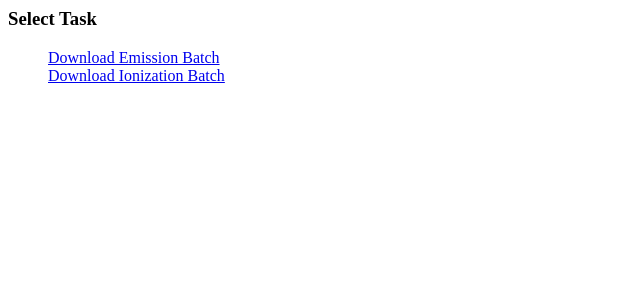
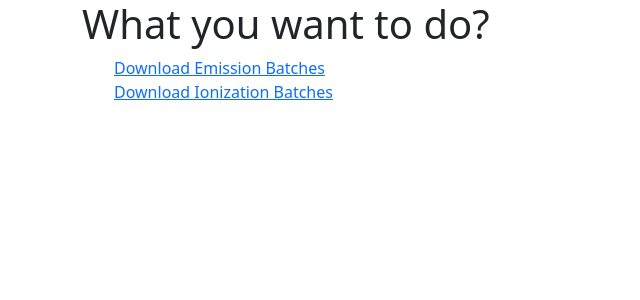
Before and after one commit to tbhaxor/CloudyInterpolator, a Django app: page / in a window 1280 px wide. Shown: the top 300 px of the page, without its empty margins (0-640 px from the left). Run offline with Django 4.2, Linux system fonts and the light colour scheme; parts of the project's set-up code (start-up, migrations or seed data) failed here and were passed over.

Commit message:
add stylings

```diff
--- a/emission/urls.py
+++ b/emission/urls.py
@@ -4,6 +4,6 @@ from .views import DownloadFileView, InterpolateView
 
 app_name = 'emission'
 urlpatterns = [
-    path('interpolate/', InterpolateView.as_view(), name='interpolate'),
+    path('download/', InterpolateView.as_view(), name='get-download-batch'),
     path('download/<int:batch_id>/', DownloadFileView.as_view(), name='download')
 ]
--- a/emission/views.py
+++ b/emission/views.py
@@ -37,7 +37,7 @@ if is_server_running():
 
 class InterpolateView(FormView):
     form_class = InterpolateForm
-    template_name = 'emission/interpolate.html'
+    template_name = 'emission/download_batches.html'
 
     def _get_nearest_neighbours(self, nH, temperature, metallicity, redshift):
         i_vals, j_vals, k_vals, l_vals = None, None, None, None
--- a/ionization/urls.py
+++ b/ionization/urls.py
@@ -4,6 +4,6 @@ from .views import DownloadFileView, InterpolateView
 
 app_name = 'ionization'
 urlpatterns = [
-    path('interpolate/', InterpolateView.as_view(), name='interpolate'),
+    path('download/', InterpolateView.as_view(), name='get-download-batch'),
     path('download/<int:batch_id>/', DownloadFileView.as_view(), name='download')
 ]
--- a/ionization/views.py
+++ b/ionization/views.py
@@ -35,7 +35,7 @@ if is_server_running():
 
 
 class InterpolateView(FormView):
-    template_name = 'ionization/interpolate.html'
+    template_name = 'ionization/download_batches.html'
     form_class = InterpolateForm
     inv_weight = 0
 
--- /dev/null
+++ b/templates/layouts/base.html
@@ -0,0 +1,25 @@
+<!DOCTYPE html>
+<html lang="en">
+<head>
+    <meta charset="UTF-8">
+    <meta http-equiv="X-UA-Compatible" content="IE=edge">
+    <meta name="viewport" content="width=device-width, initial-scale=1.0">
+    <title>{% block title %} {% endblock %}</title>
+    <link href="https://cdn.jsdelivr.net/npm/bootstrap@5.0.2/dist/css/bootstrap.min.css" rel="stylesheet" integrity="sha384-EVSTQN3/azprG1Anm3QDgpJLIm9Nao0Yz1ztcQTwFspd3yD65VohhpuuCOmLASjC" crossorigin="anonymous">
+    {% block extra_styles %}
+    {% endblock %}
+    {% block head_scripts %}
+    {% endblock %}
+</head>
+<body>
+    <main class="container">
+        {% block main %}
+        {% endblock %}
+    </main>
+
+    <script src="https://code.jquery.com/jquery-3.6.3.min.js" defer></script>
+    <script src="https://cdn.jsdelivr.net/npm/bootstrap@5.0.2/dist/js/bootstrap.bundle.min.js" defer></script>
+    {% block body_scripts %}
+    {% endblock %}
+</body>
+</html>
--- a/templates/navigation.html
+++ b/templates/navigation.html
@@ -1,17 +1,17 @@
-<html>
-    <head>
-        <title>Select Task</title>
-    </head>
+{% extends "layouts/base.html" %}
 
-    <body>
-        <h3>Select Task</h3>
+{% block title %}
+    Choose your task
+{% endblock %}
+
+{% block main %}
+<h1>What you want to do?</h1>
 <ul style="list-style: none;">
     <li>
-                <a href="{% url 'emission:interpolate' %}">Download Emission Batch</a>
+        <a class="streched-link" href="{% url 'emission:get-download-batch' %}">Download Emission Batches</a>
     </li>
     <li>
-                <a href="{% url 'ionization:interpolate' %}">Download Ionization Batch</a>
+        <a class="streched-link" href="{% url 'ionization:get-download-batch' %}">Download Ionization Batches</a>
     </li>
 </ul>
-    </body>
-</html>
+{% endblock %}
```
Also changed, not shown: templates/emission/download_batches.html (renamed from templates/emission/interpolate.html), templates/ionization/download_batches.html (renamed from templates/ionization/interpolate.html). Lines whose indentation alone changed are shown as unchanged.
